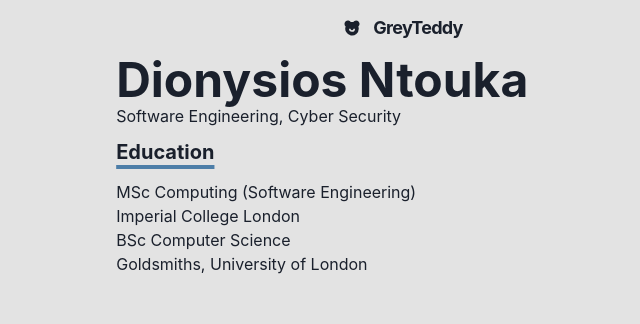
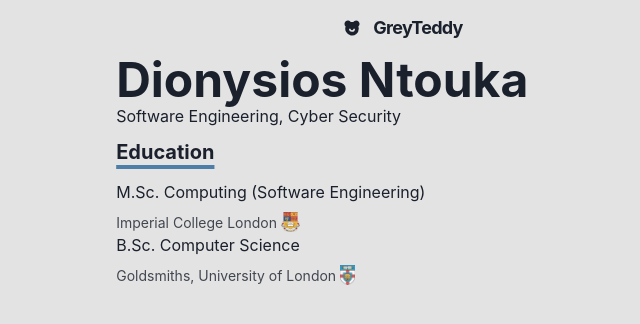
Before and after one commit to GreyTeddy/personal-website, a Next.js app: page / in a window 1280 px wide. Shown: the top 324 px of the page, without its empty margins (237-877 px from the left). Built offline with nearby package versions, Linux system fonts and the light colour scheme.

Commit message:
added education section with components

```diff
--- /dev/null
+++ b/components/paragraph.tsx
@@ -0,0 +1,14 @@
+import { Box, Text } from '@chakra-ui/react';
+
+
+const Paragraph = ({children}) => {
+    return (
+        <Box>
+            <Text style={{textAlign: "justify",textIndent: "1em", fontWeight:"100"}}>
+                {children}
+            </Text>
+        </Box>
+    )
+}
+
+export default Paragraph
--- /dev/null
+++ b/components/section_title.tsx
@@ -0,0 +1,17 @@
+import { Box, Stack, Text } from "@chakra-ui/react"
+
+const SectionTitle = ({ title, institution, image = "" }) => {
+    return (
+        <Box>
+            <Stack>
+                <Text>{title}</Text>
+                <Text fontSize={14} style={{marginTop: 0,display:'inline-flex'}} opacity={0.8}>
+                    {institution}
+                    {image ? <img style={{margin:"0 4px", maxWidth: "20px", maxHeight: "20px"}} src={image}/> : ""}
+                </Text>
+            </Stack>
+        </Box>
+    )
+}
+
+export default SectionTitle
--- a/pages/index.tsx
+++ b/pages/index.tsx
@@ -1,5 +1,10 @@
-import { Container, Box, Heading, Text } from "@chakra-ui/react"
+import { Container, Box, Heading, ListItem, List } from "@chakra-ui/react"
+import Paragraph from "../components/paragraph"
 import Section from '../components/section'
+import SectionTitle from "../components/section_title"
+import { BsFileEarmarkLockFill } from 'react-icons/bs'
+import { FaGasPump } from 'react-icons/fa'
+import { TbAtom } from 'react-icons/tb'
 
 const Page = () => {
     return (
@@ -17,20 +22,20 @@ const Page = () => {
                     Education
                 </Heading>
                 <Box>
-                    <Text>
-                        MSc Computing (Software Engineering)
-                    </Text>
-                    <Text>
-                        Imperial College London
-                    </Text>
+                    <SectionTitle title="M.Sc. Computing (Software Engineering)" institution="Imperial College London" image="../images/imperial.png" />
+                    {/* <Paragraph>
+                        This one was challenging... but also quite fun! Chose security modules plus machine learning, robitics and distributed ledgers
+                    </Paragraph> */}
+                    {/* <List fontWeight={40} >
+                        <ListItem display='flex' alignItems={'center'}><BsFileEarmarkLockFill/>Mitigating Encryption from Ransomware</ListItem>
+                        <ListItem display='flex' alignItems={'center'}><FaGasPump/> FuelOpt</ListItem>
+                    </List> */}
                 </Box>
                 <Box>
-                    <Text>
-                        BSc Computer Science
-                    </Text>
-                    <Text>
-                        Goldsmiths, University of London
-                    </Text>
+                    <SectionTitle title="B.Sc. Computer Science" institution="Goldsmiths, University of London" image="../images/goldsmiths.png" />
+                    {/* <List fontWeight={40} >
+                        <ListItem display='flex' alignItems={'center'}> <TbAtom/> Quantum Computing, Cryptography and the Hidden Subgroup Problem</ListItem>
+                    </List> */}
                 </Box>
             </Section>
         </Container>
```
Also changed, not shown: public/images/goldsmiths.png (added), public/images/imperial.png (added).
